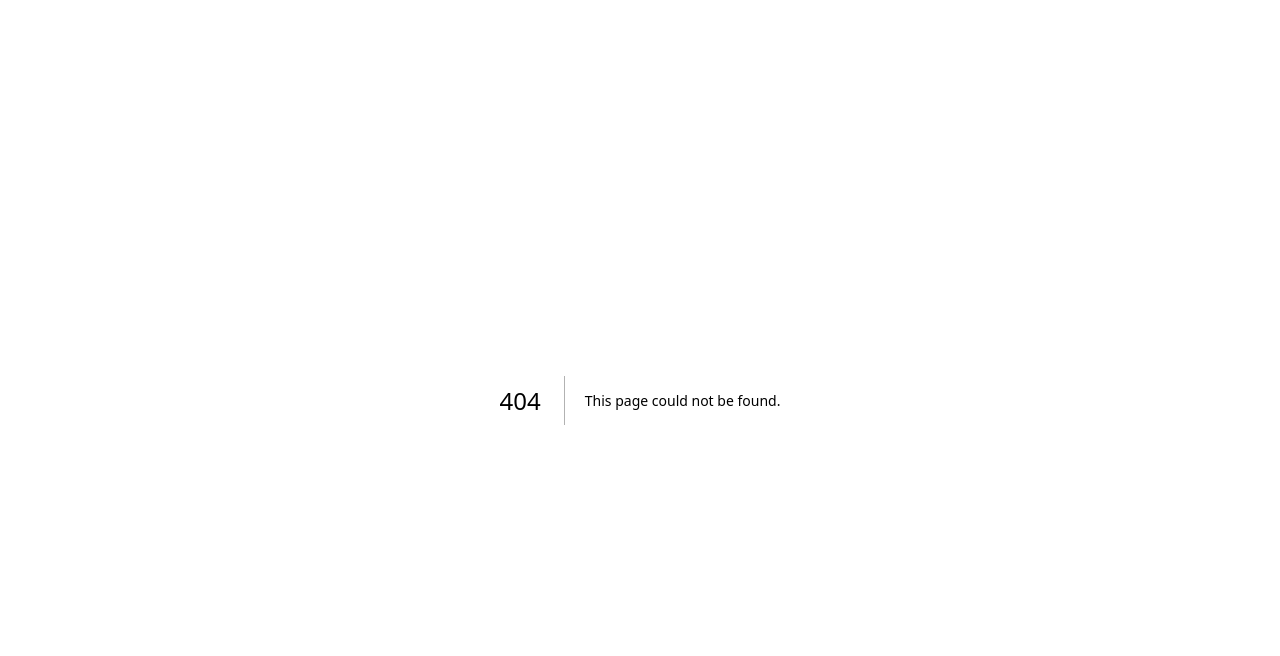
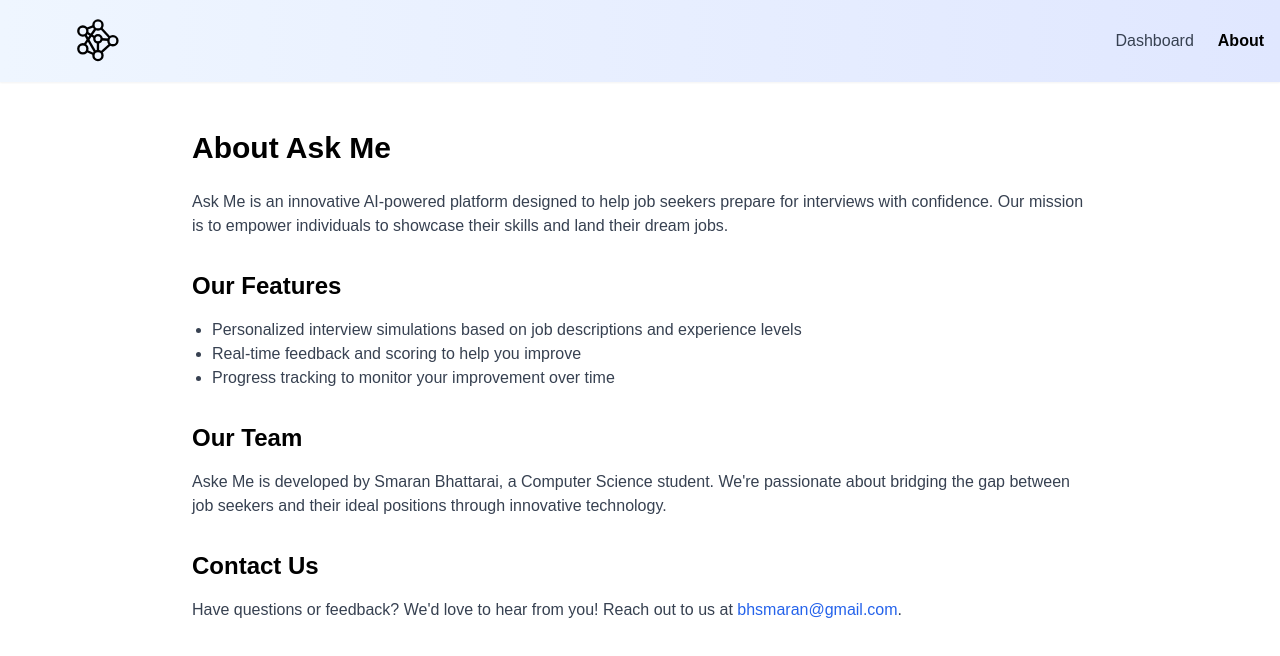
Before and after one commit to smaranbh7/Ask-Me, a Next.js app: page /about in a window 1280 px wide. Before the commit this address had no page. Shown: the top 656 px of the page. Built offline with nearby package versions, Linux system fonts and the light colour scheme.

Commit message:
about us

```diff
--- /dev/null
+++ b/app/about/page.jsx
@@ -0,0 +1,38 @@
+import React from 'react';
+import Header from '../dashboard/_components/Header';
+
+const AboutPage = () => {
+  return (
+    <div className="min-h-screen bg-white">
+      <Header />
+      <div className="py-12 px-4 sm:px-6 lg:px-8">
+        <div className="max-w-4xl mx-auto">
+          <h1 className="text-3xl font-bold text-primary mb-6">About Ask Me</h1>
+
+          <p className="mb-4 text-gray-700">
+            Ask Me is an innovative AI-powered platform designed to help job seekers prepare for interviews with confidence. Our mission is to empower individuals to showcase their skills and land their dream jobs.
+          </p>
+
+          <h2 className="text-2xl font-semibold text-primary mt-8 mb-4">Our Features</h2>
+          <ul className="list-disc pl-5 mb-4 text-gray-700">
+            <li>Personalized interview simulations based on job descriptions and experience levels</li>
+            <li>Real-time feedback and scoring to help you improve</li>
+            <li>Progress tracking to monitor your improvement over time</li>
+          </ul>
+
+          <h2 className="text-2xl font-semibold text-primary mt-8 mb-4">Our Team</h2>
+          <p className="mb-4 text-gray-700">
+            Aske Me is developed by Smaran Bhattarai, a Computer Science student. We're passionate about bridging the gap between job seekers and their ideal positions through innovative technology.
+          </p>
+
+          <h2 className="text-2xl font-semibold text-primary mt-8 mb-4">Contact Us</h2>
+          <p className="text-gray-700">
+            Have questions or feedback? We'd love to hear from you! Reach out to us at <a href="mailto:bhsmaran@gmail.com" className="text-blue-600 hover:underline">bhsmaran@gmail.com</a>.
+          </p>
+        </div>
+      </div>
+    </div>
+  );
+};
+
+export default AboutPage;
--- a/app/dashboard/_components/Header.jsx
+++ b/app/dashboard/_components/Header.jsx
@@ -1,41 +1,40 @@
 "use client"
-import React, { useEffect } from 'react';
+import React from 'react';
 import Image from 'next/image';
 import { UserButton } from '@clerk/nextjs';
 import { usePathname } from 'next/navigation';
 import Link from 'next/link';
+
 const Header = () => {
+  const path = usePathname();
 
-    const path = usePathname();
-    useEffect(()=>{
-        console.log(path)
-    },[])
+  const navItems = [
+    { name: 'Dashboard', path: '/dashboard' },
+    { name: 'About', path: '/about' },
+    // You can add more navigation items here
+  ];
 
   return (
-
-    <div className='flex p-4 items-center justify-between bg-secondary shadow-small'>
+    <div className='flex p-4 items-center justify-between bg-gradient-to-r from-blue-50 to-indigo-100 shadow-sm'>
       <Link href="/dashboard">
-      <Image src="/logo.svg" className='cursor-pointer' width={160} height={100} alt="logo" />
+        <Image src="/logo.svg" className='cursor-pointer' width={160} height={100} alt="logo" />
       </Link>
-      {/*  Responsive nav */}
       <ul className='hidden md:flex gap-6'>
-        <li
-        className={`hover:text-primary hover:font-bold transition-all cursor-pointer justify-center
-         ${path=='/dashboard'&& 'text-primary font-bold'}
-        `}
-        >Dashboard</li>
-        {/* <li className={`hover:text-primary hover:font-bold transition-all cursor-pointer
-         ${path=='/dashboard/questions'&& 'text-primary font-bold'}
-        `}>Questions</li>
-        <li className={`hover:text-primary hover:font-bold transition-all cursor-pointer
-         ${path=='/dashboard/upgrade'&& 'text-primary font-bold'}
-        `}>Upgrade</li>
-        <li className={`hover:text-primary hover:font-bold transition-all cursor-pointer
-         ${path=='/dashboard/how'&& 'text-primary font-bold'}
-        `}>How it works?</li> */}
+        {navItems.map((item) => (
+          <li key={item.path}>
+            <Link href={item.path}>
+              <span className={`hover:text-primary hover:font-bold transition-all cursor-pointer
+                ${path === item.path ? 'text-primary font-bold' : 'text-gray-700'}
+              `}>
+                {item.name}
+              </span>
+            </Link>
+          </li>
+        ))}
       </ul>
       <UserButton />
     </div>
   );
 };
+
 export default Header;
```
